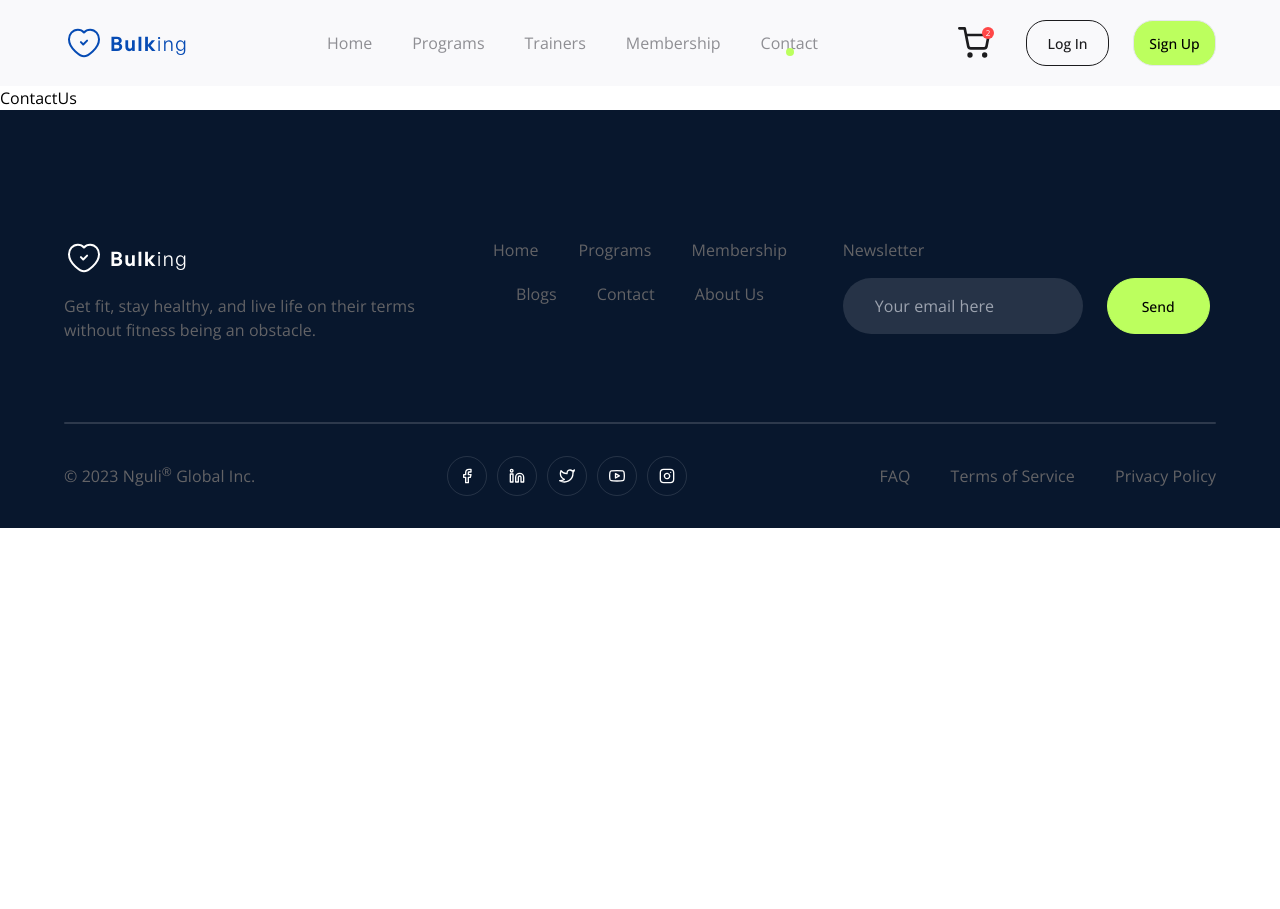
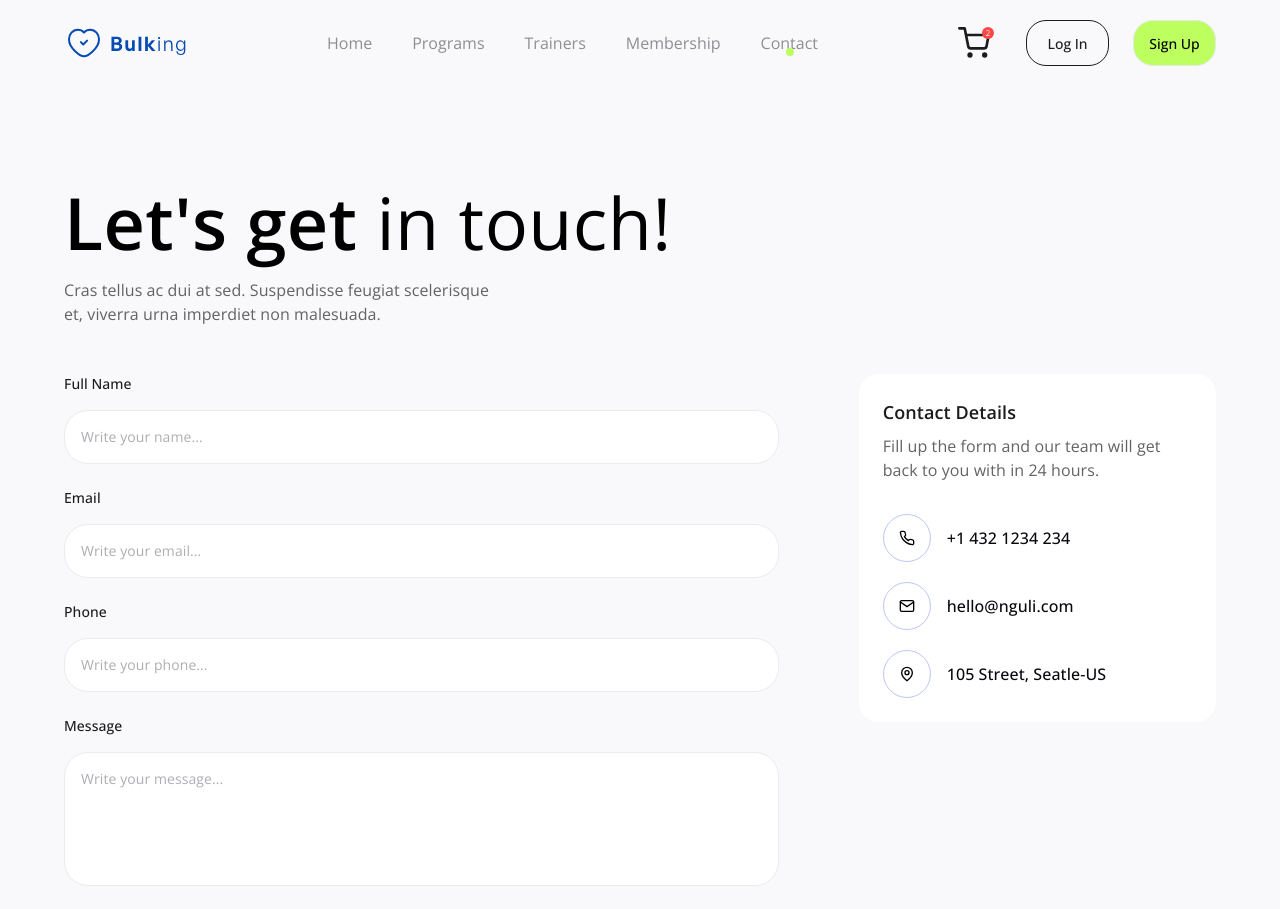
Before and after one commit to Balaji201295/React_Sites, a React (Vite) app in the folder 01_bulking/: page /contact-us in a window 1280 px wide. Shown: the top 909 px of the page. Before the commit the page ends 800 px from the top, so only its background shows below. Built offline with nearby package versions, Linux system fonts and the light colour scheme.

Commit message:
Contact page completed

```diff
--- a/01_bulking/src/components/GetInTouch.jsx
+++ /dev/null
@@ -1,5 +0,0 @@
-import React from "react";
-const GetInTouch = () => {
-  return <div>GetInTouch</div>;
-};
-export default GetInTouch;
--- a/01_bulking/src/components/PackageForm.jsx
+++ /dev/null
@@ -1,5 +0,0 @@
-import React from "react";
-const PackageForm = () => {
-  return <div>PackageForm</div>;
-};
-export default PackageForm;
--- a/01_bulking/src/components/PageHeading.jsx
+++ b/01_bulking/src/components/PageHeading.jsx
@@ -11,7 +11,7 @@ const PageHeading = ({
 }) => (
   <div className="mb-8 sm:mb-12">
     <h1 className={` ${styles.pageHeading} ${align} ${fontStyle}`}>
-      {title}&nbsp;<span className="font-medium">{titleSpan}</span>
+      {title}&nbsp;<span className="font-normal">{titleSpan}</span>
     </h1>
     <p
       className={`${styles.paragraph}  ${margin} ${align} ${
--- a/01_bulking/src/components/SubscriptionDetails.jsx
+++ /dev/null
@@ -1,5 +0,0 @@
-import React from "react";
-const SubscriptionDetails = () => {
-  return <div>SubscriptionDetails</div>;
-};
-export default SubscriptionDetails;
--- a/01_bulking/src/components/index.js
+++ b/01_bulking/src/components/index.js
@@ -4,12 +4,10 @@ export { default as CoreWorks } from "./CoreWorks";
 export { default as CTA } from "./CTA";
 export { default as FAQs } from "./FAQs";
 export { default as Footer } from "./Footer";
-export { default as GetInTouch } from "./GetInTouch";
 export { default as Header } from "./Header";
 export { default as MembershipItems } from "./MembershipItems";
 export { default as Navbar } from "./Navbar";
 export { default as Overview } from "./Overview";
-export { default as PackageForm } from "./PackageForm";
 export { default as PageHeading } from "./PageHeading";
 export { default as PersonalTrainingInfo } from "./PersonalTrainingInfo";
 export { default as ProgramItems } from "./ProgramItems";
@@ -17,5 +15,4 @@ export { default as Reviews } from "./Reviews";
 export { default as SectionHeading } from "./SectionHeading";
 export { default as SectionIntro } from "./SectionIntro";
 export { default as Sessions } from "./Sessions";
-export { default as SubscriptionDetails } from "./SubscriptionDetails";
 export { default as Teams } from "./Teams";
--- a/01_bulking/src/pages/ContactUs.jsx
+++ b/01_bulking/src/pages/ContactUs.jsx
@@ -1,5 +1,129 @@
 import React from "react";
+import { useState } from "react";
+import styles from "../styles";
+import { contactDetails } from "../constants";
+import { PageHeading, Button } from "../components";
+
 const ContactUs = () => {
-  return <div>ContactUs</div>;
+  const [formData, setFormData] = useState({
+    name: "",
+    email: "",
+    phone: "",
+    message: "",
+  });
+
+  const handleChange = (e) => {
+    const { name, value } = e.target;
+    setFormData({
+      ...formData,
+      [name]: value,
+    });
+  };
+
+  const handleSubmit = (e) => {
+    e.preventDefault();
+    console.log(formData);
+    setFormData({
+      name: "",
+      email: "",
+      phone: "",
+      message: "",
+    });
+  };
+
+  return (
+    <main className="bg-[#F9F9FB]">
+      <div className={styles.padding}>
+        <PageHeading
+          title="Let's get"
+          titleSpan="in touch!"
+          content="Cras tellus ac dui at sed. Suspendisse feugiat scelerisque et, viverra urna imperdiet non malesuada."
+        />
+        <div
+          className={`flex md:flex-row flex-col-reverse sm:gap-10 lg:gap-20`}
+        >
+          <div className="flex-1">
+            <form onSubmit={handleSubmit} className="flex flex-col gap-6">
+              {["name", "email", "phone", "message"].map((field) => (
+                <div key={field} className="flex flex-col gap-4">
+                  <label
+                    htmlFor={field}
+                    className="font-sans text-sm capitalize font-medium text-primary tracking-[.07px]"
+                  >
+                    {field === "name" ? `full ${field}` : field}
+                  </label>
+                  {field === "message" ? (
+                    <textarea
+                      id={field}
+                      name={field}
+                      className="w-full pl-4 py-4 font-sans text-sm tracking-[.08px] text-primary bg-white rounded-3xl border border-solid border-[#E9EBED] outline-none resize-none placeholder:text-[#AEAEB2]"
+                      placeholder={`Write your ${field}...`}
+                      value={formData[field]}
+                      onChange={handleChange}
+                      rows={5}
+                      required
+                    ></textarea>
+                  ) : (
+                    <input
+                      type={
+                        field === "email"
+                          ? "email"
+                          : field === "phone"
+                          ? "tel"
+                          : "text"
+                      }
+                      id={field}
+                      name={field}
+                      className="w-full pl-4 py-4 font-sans text-sm tracking-[.08px] text-primary bg-white rounded-3xl border border-solid border-[#E9EBED] outline-none placeholder:text-[#AEAEB2]"
+                      placeholder={`Write your ${field}...`}
+                      value={formData[field]}
+                      onChange={handleChange}
+                      required
+                    />
+                  )}
+                </div>
+              ))}
+              <div className="flex justify-center sm:justify-end">
+                <Button
+                  type="submit"
+                  text="Send Message"
+                  width="w-[150px] sm:w-[191px]"
+                  height="h-[56px]"
+                  bgColor="bg-[#BCFF5E]"
+                />
+              </div>
+            </form>
+          </div>
+          <div className="flex-[.5] mb-12 md:mb-0">
+            <div className="bg-white rounded-[20px] p-6">
+              <h3 className="font-sans text-primary text-lg font-semibold tracking-[.09px] pb-2">
+                Contact Details
+              </h3>
+              <p className={`${styles.paragraph} pb-8`}>
+                Fill up the form and our team will get back to you with in 24
+                hours.
+              </p>
+              <div className="flex flex-col gap-5">
+                {contactDetails.map((item, index) => {
+                  const IconImg = item.icon;
+                  return (
+                    <div className="flex gap-4 justify-start items-center">
+                      <div className="w-12 h-12 flex justify-center items-center border border-solid border-[#BDC7F4] rounded-[24px] text-black">
+                        <IconImg className="w-4 h-4" />
+                      </div>
+                      <p className="font-sans text-[#09080D] font-medium text-sm sm:text-base tracking-[.08px]">
+                        {item.content}
+                      </p>
+                    </div>
+                  );
+                })}
+              </div>
+            </div>
+          </div>
+        </div>
+      </div>
+    </main>
+  );
 };
+
 export default ContactUs;
--- a/01_bulking/src/pages/FAQ.jsx
+++ b/01_bulking/src/pages/FAQ.jsx
@@ -86,13 +86,13 @@ const Faq = () => {
             maxWidth="max-w-sm"
           />
           <form onSubmit={handleSubmit} className="flex flex-col gap-6">
-            {["Full Name", "Email", "Message"].map((field) => (
+            {["name", "email", "message"].map((field) => (
               <div key={field} className="flex flex-col gap-4">
                 <label
                   htmlFor={field}
-                  className="font-sans text-sm font-medium text-primary tracking-[.07px]"
+                  className="font-sans text-sm font-medium capitalize text-primary tracking-[.07px]"
                 >
-                  {field}
+                  {field === "name" ? `full ${field}` : field}
                 </label>
                 {field === "message" ? (
                   <textarea
--- a/01_bulking/src/pages/Trainers.jsx
+++ b/01_bulking/src/pages/Trainers.jsx
@@ -85,11 +85,7 @@ const Trainers = () => (
             <div key={index} className={columnClasses}>
               <img src={icon} alt={title} className="w-12 h-12" />
               <h3 className={textClasses}>{title}</h3>
-              <p
-                className={`${styles.paragraph} ${
-                  isEven ? "text-[#D1D1D6]" : "text-secondary"
-                }`}
-              >
+              <p className={` ${isEven ? "text-[#D1D1D6]" : "text-secondary"}`}>
                 {content}
               </p>
             </div>
--- a/01_bulking/src/styles.js
+++ b/01_bulking/src/styles.js
@@ -4,7 +4,7 @@ const styles = {
 
   // page heading
   pageHeading:
-    "font-sans font-normal text-[1c1c1e] text-[36px] sm:text-[48px] md:text-[72px] leading-[45px] sm:leading-[60px] md:leading-[80px] tracking-[0.36px] mb-4",
+    "font-sans font-semibold text-[1c1c1e] text-[36px] sm:text-[48px] md:text-[72px] leading-[45px] sm:leading-[60px] md:leading-[80px] tracking-[0.36px] mb-4",
 
   // heading typography
   heading:
@@ -12,7 +12,7 @@ const styles = {
 
   // paragraph typography
   paragraph:
-    "font-sans font-normal text-secondary text-[16px] leading-[24px] tracking-[0.08px]",
+    "font-sans font-normal text-secondary text-[12px] sm:text-[16px] leading-[20px] sm:leading-[24px] tracking-[0.08px]",
 
   // flex-center
   flexCenter: "flex justify-center items-center",
```
Also changed, not shown: 1 other file (tests, documents, lock files or other folders).
